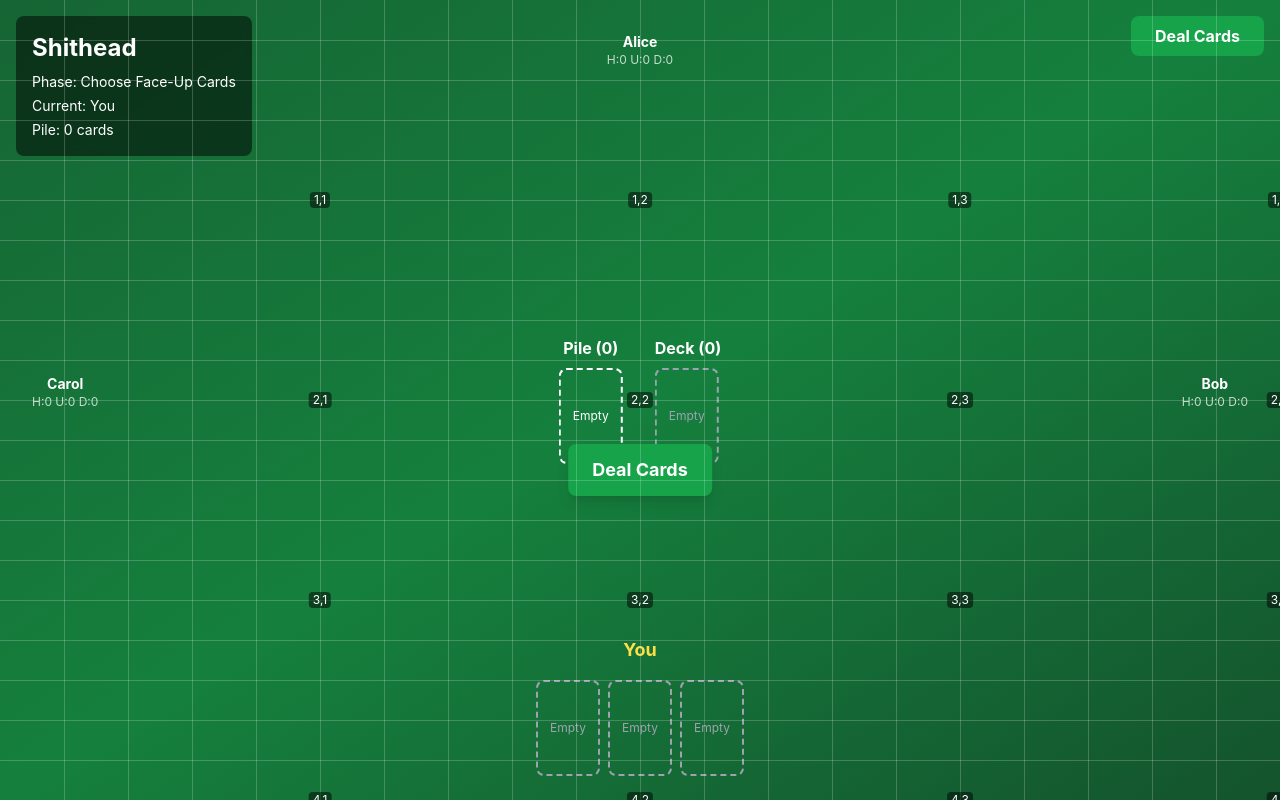
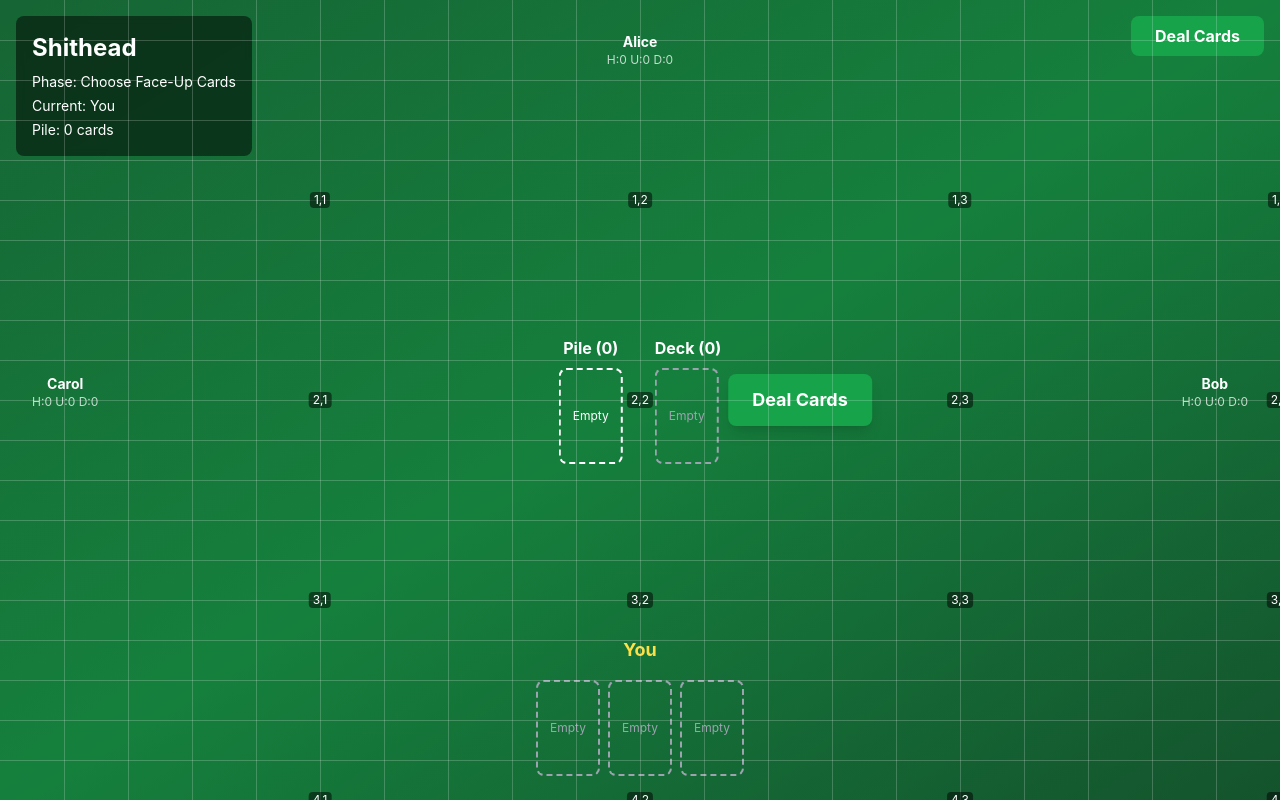
Before and after one commit to questluis8-tech/shithead, a React (Vite) app: page / in a window 1280 px wide. Built offline with nearby package versions, Linux system fonts and the light colour scheme.

Commit message:
Move action buttons to grid position 2.5, 2

```diff
--- a/src/App.tsx
+++ b/src/App.tsx
@@ -308,7 +308,7 @@ function App() {
       </div>
 
       {/* Action Buttons - Centered between player and pile */}
-      <div className="absolute bottom-1/2 left-1/2 transform -translate-x-1/2 translate-y-24 flex gap-4 z-20">
+      <div className="absolute top-1/2 left-[62.5%] transform -translate-x-1/2 -translate-y-1/2 flex gap-4 z-20">
         {gameState.gamePhase === 'setup' && humanPlayer.hand.length === 0 && (
           <button
             onClick={dealCards}
```
